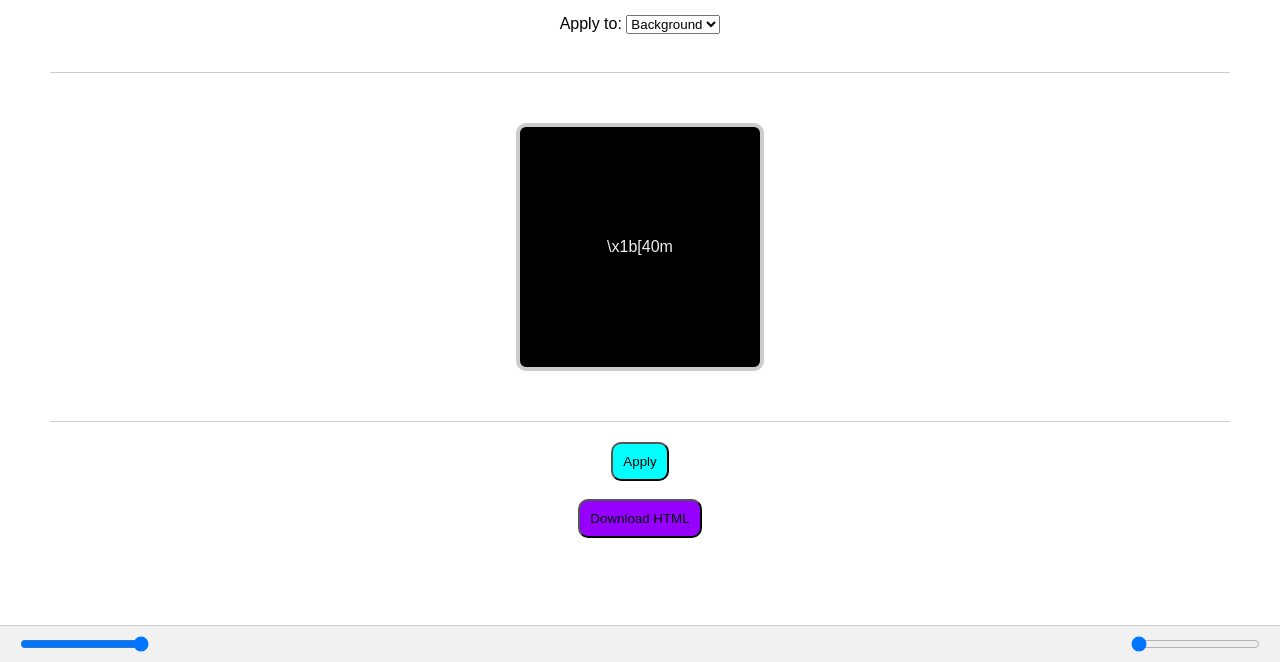
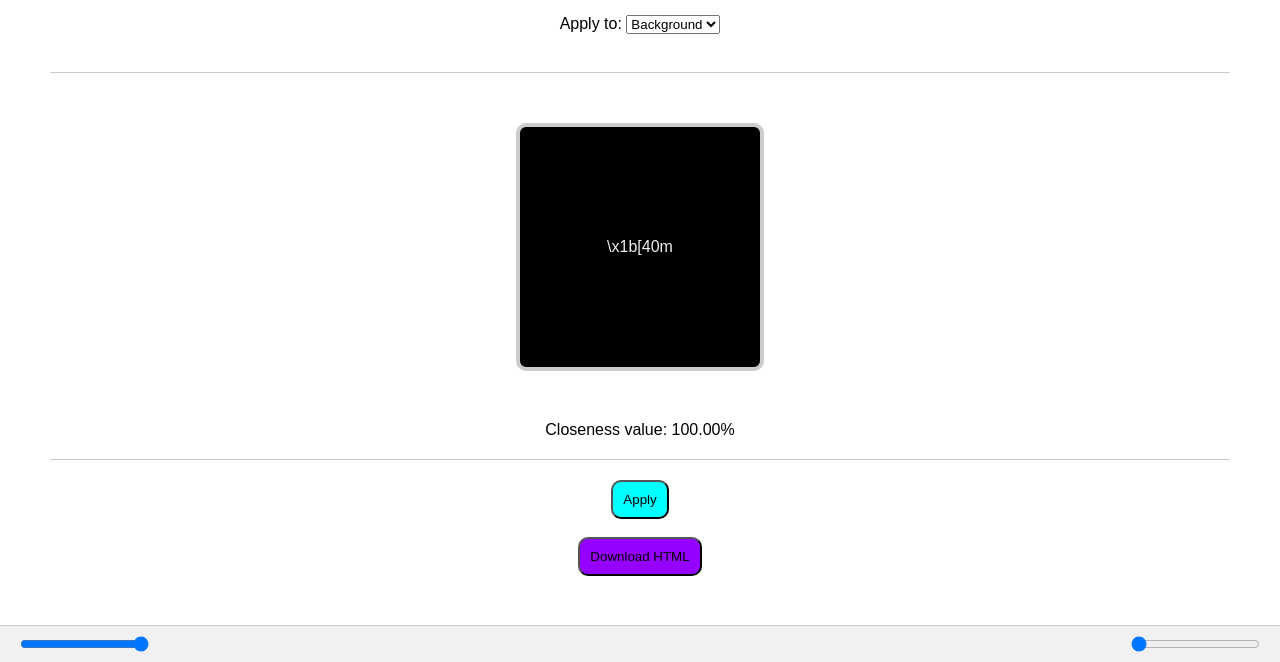
Before and after one commit to TugaLaTurtuga/ansiColorPicker, a plain HTML site: page index.html in a window 1280 px wide. Both pictures are taken after a click on the button "Apply". Shown: the part 138-800 px from the top of the page. Drawn offline with Linux system fonts and the light colour scheme.

Commit message:
Update index.html

```diff
--- a/index.html
+++ b/index.html
@@ -98,6 +98,7 @@
         <br>
         <div id="seperator"></div>
         <div id="output" class="output">Ansi output here</div>
+        <p id="percentage-display">Closeness (%) to color here</p>
         <div id="seperator"></div>
         <button id="applyButton">Apply</button>
         <br>
@@ -140,8 +141,7 @@
             }
 
             function findClosestAnsi(rgb) {
-                let closestColor = null;
-                let closestDistance = Infinity;
+                const closestColors = []; // Array to store distances for all colors
 
                 ansiColors.forEach(color => {
                     const distance = Math.sqrt(
@@ -150,13 +150,33 @@
                         Math.pow(color.rgb[2] - rgb[2], 2)
                     );
 
-                    if (distance < closestDistance) {
-                        closestDistance = distance;
-                        closestColor = color;
-                    }
+                    // Add color and distance to the array
+                    closestColors.push({ color, distance });
                 });
 
-                return closestColor;
+                // Sort by distance in ascending order
+                closestColors.sort((a, b) => a.distance - b.distance);
+
+                // Function to find the color with the highest similarity percentage
+                function findBestColor(colors) {
+                    const maxDistance = Math.sqrt(255 ** 2 + 255 ** 2 + 255 ** 2); // Maximum distance in RGB space
+                    let bestColor = null;
+                    let bestPercentage = -Infinity;
+
+                    colors.forEach(({ color, distance }) => {
+                        const similarityPercentage = ((maxDistance - distance) / maxDistance) * 100;
+
+                        if (similarityPercentage > bestPercentage) {
+                            bestColor = color;
+                            bestPercentage = similarityPercentage;
+                        }
+                    });
+
+                    return [bestColor, bestPercentage];
+                }
+
+                // Process the top 3 closest colors
+                return findBestColor(closestColors.slice(0, 3));
             }
 
             document.getElementById('applyButton').addEventListener('click', () => {
@@ -165,14 +185,19 @@
                 const output = document.getElementById('output');
 
                 const rgb = hexToRgb(color);
-                const closestColor = findClosestAnsi(rgb);
+                const colorSelected = findClosestAnsi(rgb);
+                const closestColor = colorSelected[0];
+                const closestPercentange = colorSelected[1];
+
+                document.getElementById('percentage-display').textContent = `Closeness value: ${closestPercentange.toFixed(2)}%`;
 
                 if (applyTo === 'background') {
                     output.style.backgroundColor = `rgb(${closestColor.rgb[0]}, ${closestColor.rgb[1]}, ${closestColor.rgb[2]})`;
+
                     if (closestColor.rgb[0] + closestColor.rgb[1] + closestColor.rgb[2] < 384) {
                         output.style.color = '#eee';
                     } else {
-                        output.style.color = '222';
+                        output.style.color = '#222';
                     }
                 } else {
                     output.style.color = `rgb(${closestColor.rgb[0]}, ${closestColor.rgb[1]}, ${closestColor.rgb[2]})`;
```
